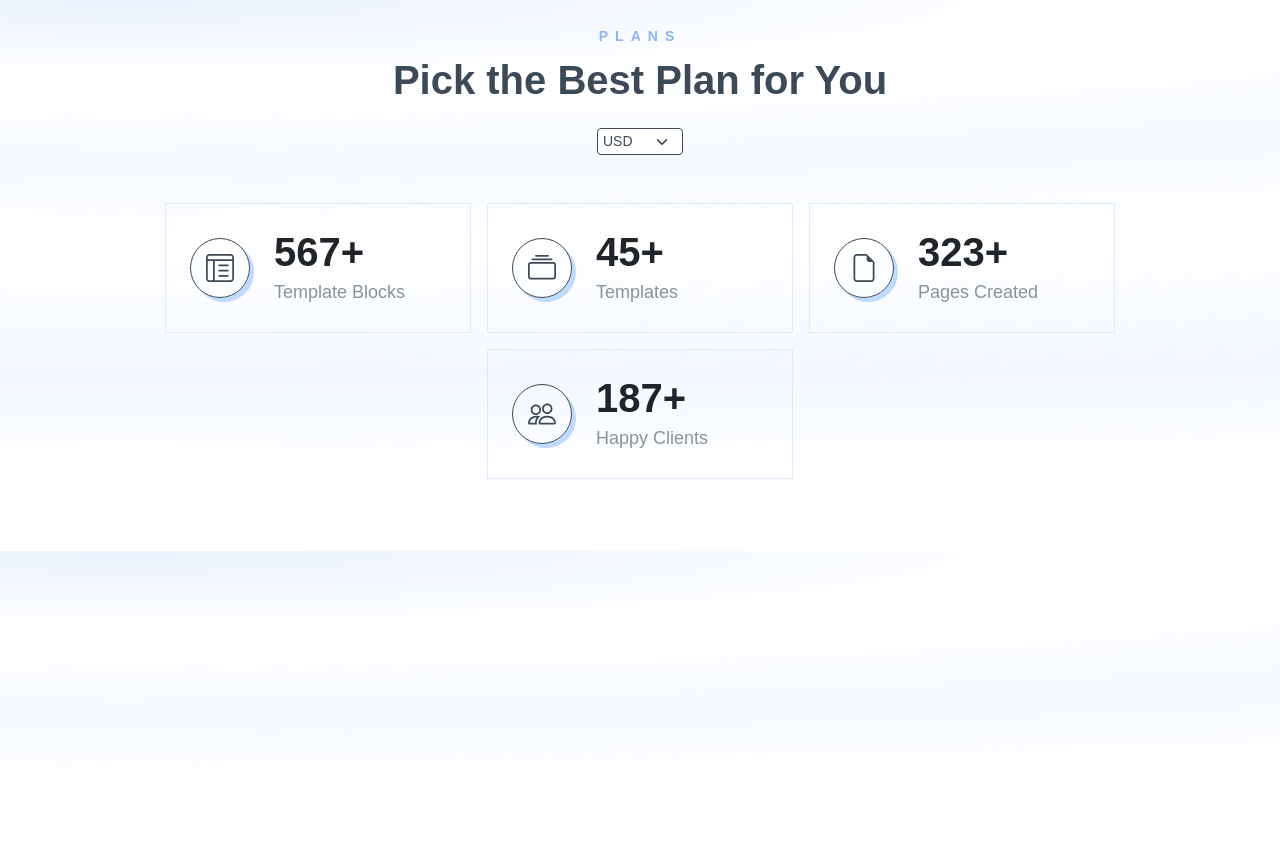
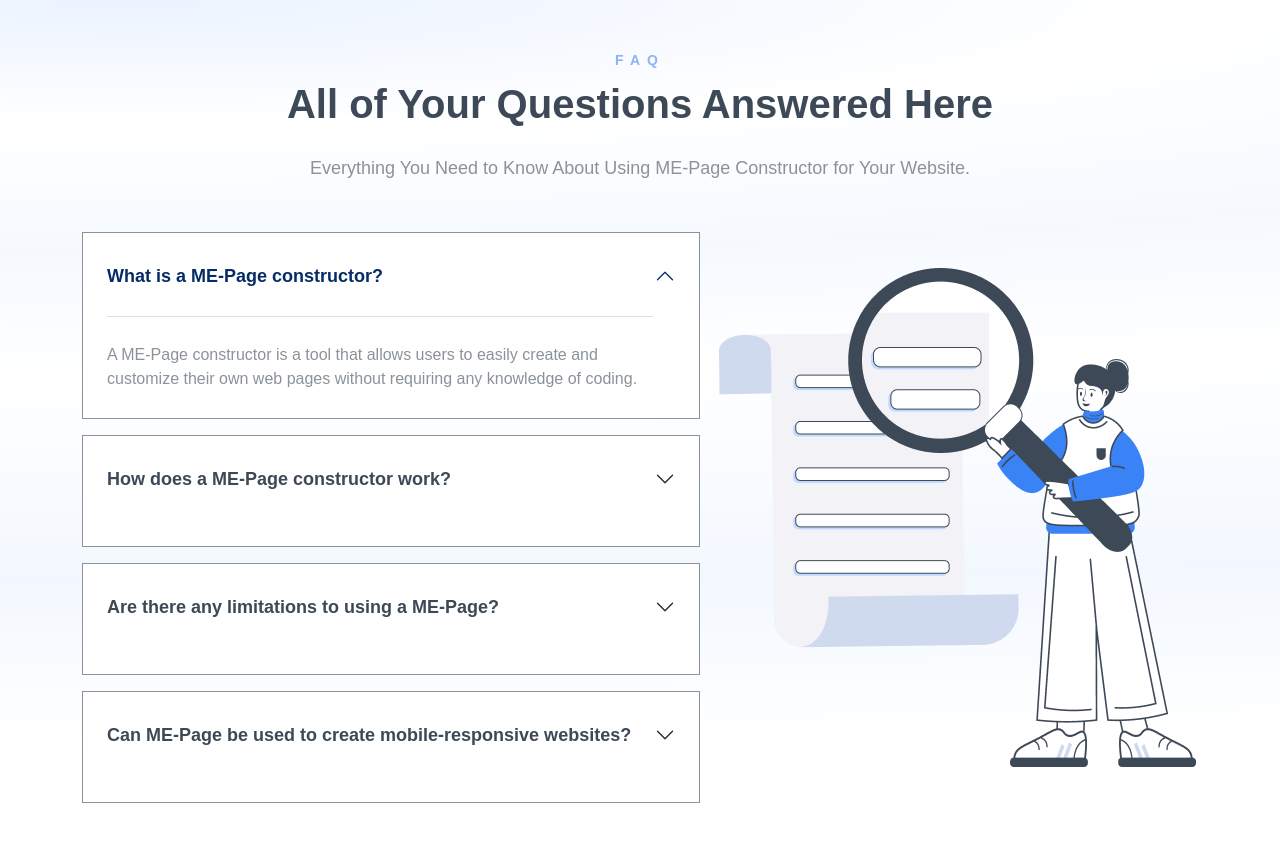
Before and after one commit to kovalevaMarina/mePage, a React (Create React App) app: page /#/ in a window 1280 px wide. Shown: the top 842 px of the page. Before the commit the page ends 800 px from the top, so only its background shows below. Built offline with nearby package versions, Linux system fonts and the light colour scheme.

Commit message:
Implement medis for faq section

```diff
--- a/src/components/Accordion/Accordion.js
+++ b/src/components/Accordion/Accordion.js
@@ -5,8 +5,11 @@ function AccordionFaq() {
   // TODO: space between item (doesn't appear border to)
   // TODO: delete styles for states items
   return (
-    <Accordion defaultActiveKey="0" className="py-s">
-      <Accordion.Item eventKey="0">
+    <Accordion
+      defaultActiveKey="0"
+      className="py-s py-lg-0 d-flex flex-column gap-3"
+    >
+      <Accordion.Item eventKey="0" className="rounded-0">
         <Accordion.Header>What is a ME-Page constructor?</Accordion.Header>
         <Accordion.Body>
           A ME-Page constructor is a tool that allows users to easily create and
@@ -14,7 +17,7 @@ function AccordionFaq() {
           coding.
         </Accordion.Body>
       </Accordion.Item>
-      <Accordion.Item eventKey="1">
+      <Accordion.Item eventKey="1" className="rounded-0">
         <Accordion.Header>
           How does a ME-Page constructor work?
         </Accordion.Header>
@@ -24,7 +27,7 @@ function AccordionFaq() {
           coding.
         </Accordion.Body>
       </Accordion.Item>
-      <Accordion.Item eventKey="2">
+      <Accordion.Item eventKey="2" className="rounded-0">
         <Accordion.Header>
           Are there any limitations to using a ME-Page?
         </Accordion.Header>
@@ -34,7 +37,7 @@ function AccordionFaq() {
           coding.
         </Accordion.Body>
       </Accordion.Item>
-      <Accordion.Item eventKey="3">
+      <Accordion.Item eventKey="3" className="rounded-0">
         <Accordion.Header>
           Can ME-Page be used to create mobile-responsive websites?
         </Accordion.Header>
--- a/src/components/Accordion/Accordion.scss
+++ b/src/components/Accordion/Accordion.scss
@@ -1,11 +1,16 @@
 @import "../../styles/index";
 
 .accordion {
+  max-width: 636px;
   &-item {
     padding: 27px $spacer-s;
     border: 1px solid $grey400;
+    &:not(:first-of-type) {
+      border-top: 1px solid $grey400;
+    }
   }
   &-button {
+    justify-content: space-between;
     font-size: $fs-1m;
     font-weight: 700;
     line-height: $ln-xl;
@@ -29,7 +34,7 @@
   }
 
   &-body {
-    width: 260px;
+    max-width: 546px;
     font-size: $fs-base;
     font-weight: 400;
     line-height: $ln-base;
--- a/src/components/Faq/Faq.js
+++ b/src/components/Faq/Faq.js
@@ -6,11 +6,17 @@ import Container from "react-bootstrap/Container";
 
 function Faq() {
   return (
-    <section className="faq py-s">
+    <section className="faq py-s py-lg-5">
       <Container>
-        <h3 className="title-h3 mb-2">Faq</h3>
-        <h2 className="title-h2 mb-s">All of Your Questions Answered Here</h2>
-        <div>
+        <h3 className="title-h3 mb-2 text-uppercase text-center">Faq</h3>
+        <h2 className="title-h2 h1 mb-s text-center">
+          All of Your Questions Answered Here
+        </h2>
+        <p className="mx-auto fs-1m ln-xl text-center color-grey400 d-none d-lg-block">
+          Everything You Need to Know About Using ME-Page Constructor for Your
+          Website.
+        </p>
+        <div className="d-flex flex-column justify-content-between align-items-center flex-lg-row-reverse pt-lg-5 gap-3">
           <div className="faq-img">
             <img src={faqImg} />
           </div>
--- a/src/components/Faq/Faq.scss
+++ b/src/components/Faq/Faq.scss
@@ -4,6 +4,7 @@
   &-img {
     max-width: 477px;
     max-height: 499px;
+    margin: 0 auto;
 
     img {
       width: 100%;
--- a/src/components/Features/Features.js
+++ b/src/components/Features/Features.js
@@ -52,10 +52,7 @@ function Features() {
         <h2 className="title-h2 h1 mb-s text-center">
           Unleashing the Power of ME-Page
         </h2>
-        <p
-          className="features-text mx-auto fs-1m ln-xl text-center color-grey400 d-none d-lg-block mb-xxl"
-          hidden
-        >
+        <p className="features-text mx-auto fs-1m ln-xl text-center color-grey400 d-none d-lg-block mb-xxl">
           ME-Page have made website building more accessible than ever before,
           and their key features make it easy for anyone to create a
           professional-looking website in a matter of hours.
--- a/src/views/Home/Home.js
+++ b/src/views/Home/Home.js
@@ -14,9 +14,9 @@ function Home() {
       {/* TODO not media */}
       {/* <Competitors />  */}
       {/* <Features /> */}
-      <Plans />
-      {/* <Faq />
-      <Templates />
+      {/* <Plans /> */}
+      <Faq />
+      {/* <Templates />
       <Articles />
       <ReadyToTry /> */}
     </>
```
